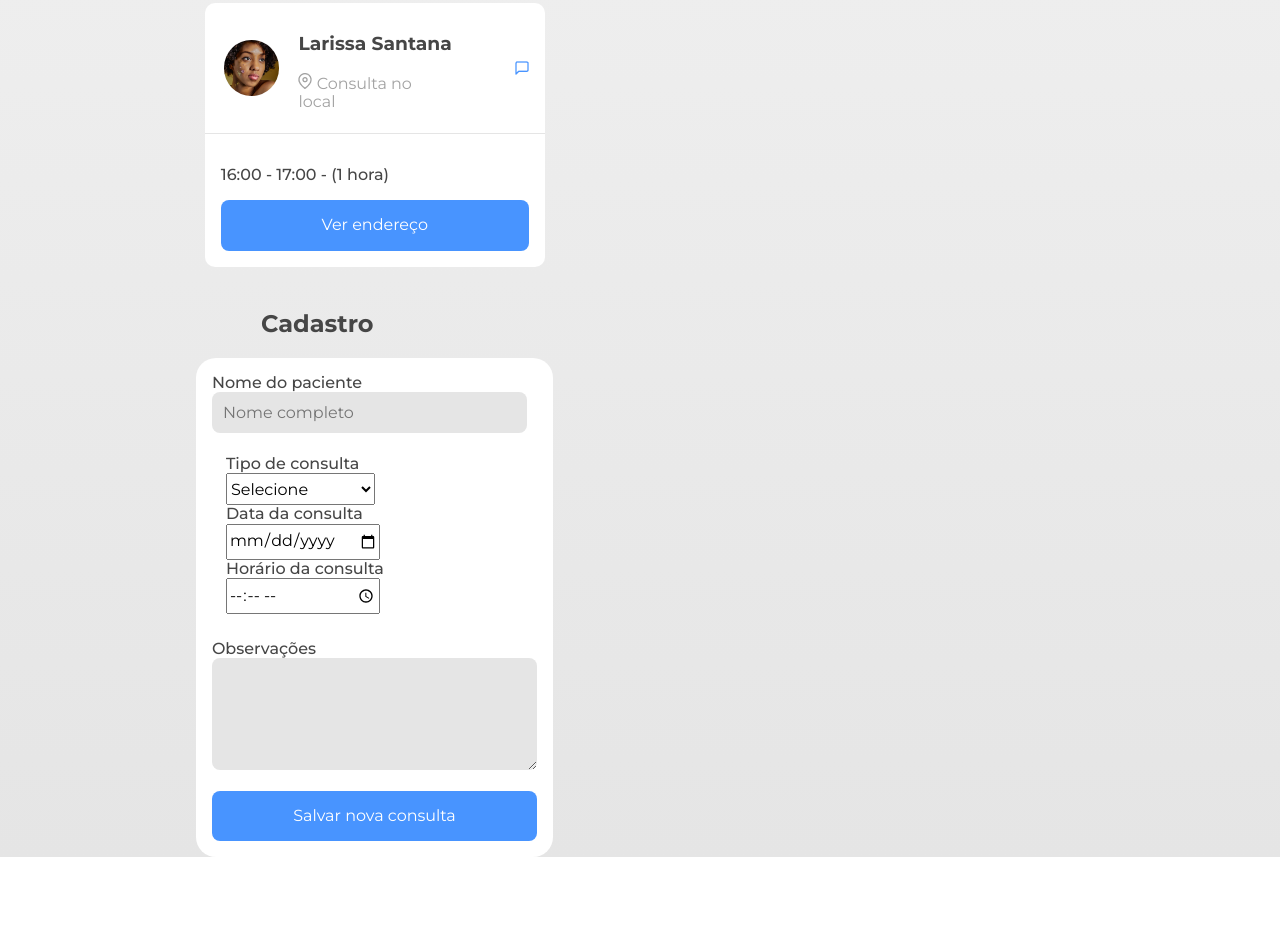
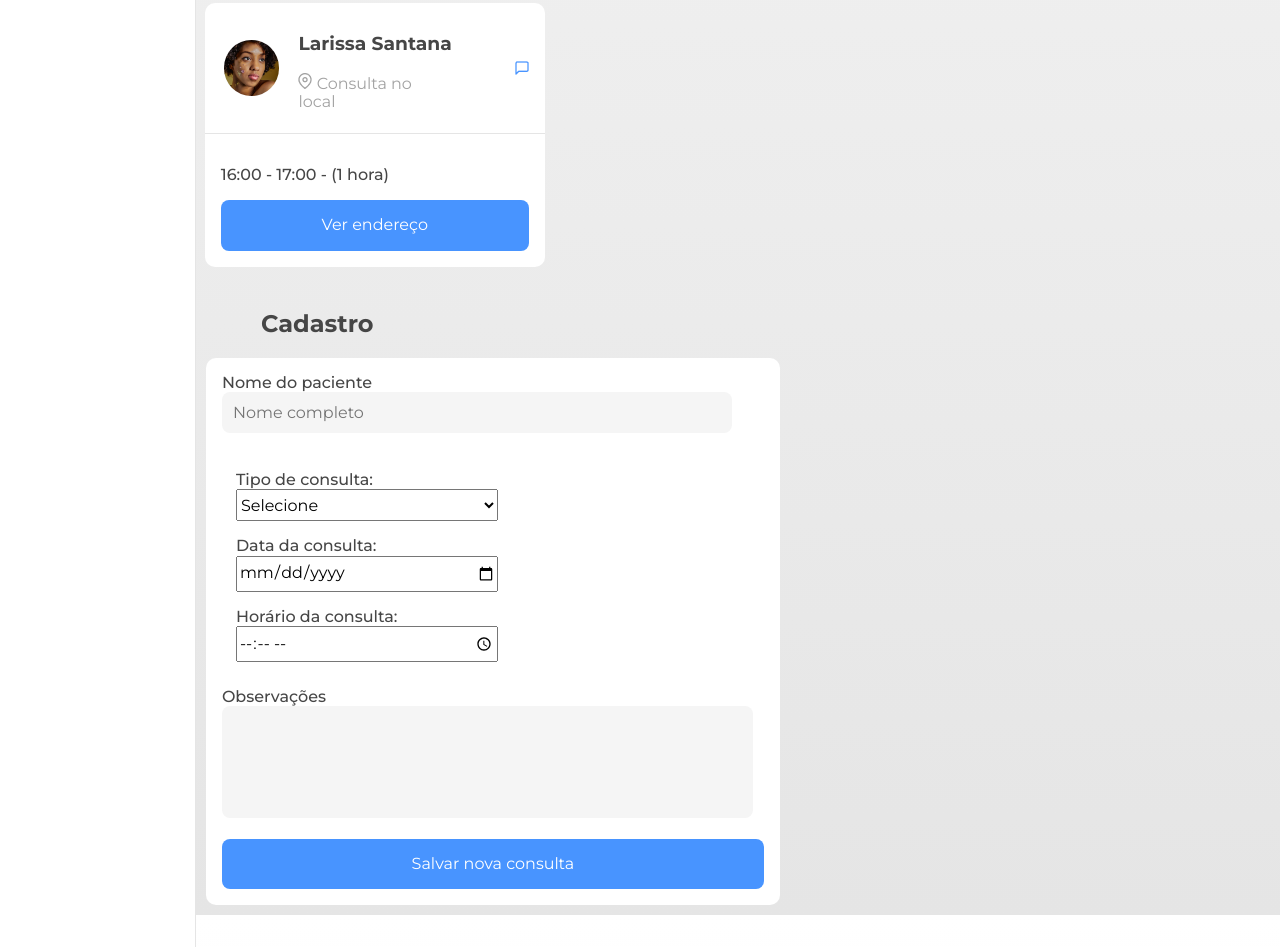
Before and after one commit to Eridhonson/-7DaysOfCode-Responsividade, a plain HTML site: page index.html in a window 1280 px wide. Shown: the part 1652-2599 px from the top of the page. Before the commit the page ends 2509 px from the top, so only its background shows below. Drawn offline with Linux system fonts and the light colour scheme.

Commit message:
#7DaysOfCode - Responsividade 7/7: Deploy da página

```diff
--- a/assets/css/devices/media.css
+++ b/assets/css/devices/media.css
@@ -43,7 +43,7 @@
         margin-top: 0;
     }
     .nav {
-        height: 100vh;
+        height: 100%;
         display: flex;
         flex-direction: column;
         position: relative;
@@ -89,6 +89,6 @@
 
 @media (min-width: 800px) {
     .form {
-        width: 30%;
+        width: 50%;
     }
 }
--- a/assets/css/layout/form.css
+++ b/assets/css/layout/form.css
@@ -1,8 +1,8 @@
 .form {
-    /* width: 30%; */
+    margin: 10px;
     padding: 1rem;
     background-color: #fff;
-    border-radius: 20px;
+    border-radius: 10px;
 }
 .form__area {
     display: flex;
@@ -12,7 +12,14 @@
     gap: 1rem;
 }
 .campo {
-
+    margin-top: 1rem;
+    display: flex;
+    flex-direction: column;
+    justify-items: space-between;
+    justify-content: space-between;
+}
+textarea {
+    resize: none;
 }
 fieldset {
     border: none;
@@ -24,35 +31,27 @@ fieldset {
 }
 .campo__name {
     /* Enabled */
-    background-color: var(--almost-gray);
+    background-color: whitesmoke;
     padding: .7rem;
     border: none;
+    border-color: #fff;
     border-radius: 8px;
     width: 90%;
 }
 .campo__name:hover {
     /* Hover */
-    background-color: var(--gray);
+    background-color: var(--almost-gray);
 }
-.campo__name:focus {
-    /* Focused */
-    border-color: var(--light-blue);
-}
-.campo__name::grammar-error {
-    /* Error */
-    border-color: red;
-}
-
 .obs {
     border: none;
     border-radius: 8px;
     width: 95%;
     height: 6rem;
-    background-color: var(--almost-gray);
+    background-color: whitesmoke;
     padding: .5rem;
 }
 .obs:hover {
-    background-color: var(--gray);
+    background-color: var(--almost-gray);
 }
 select,
 input[type=date],
@@ -60,3 +59,6 @@ input[type=time] {
     width: 50%;
     height: 2rem;
 }
+select {
+    width: 51%;
+}
--- a/index.html
+++ b/index.html
@@ -223,13 +223,13 @@
 <h2 class="form__title">Cadastro</h2>
 <section class="form">
     <form class="form__area" action="">
-            <div class="campo">
+            <div class="camponame">
                 <label for="">Nome do paciente <br></label>
                 <input class="campo__name" type="text" name="name" id="name" placeholder="Nome completo" required>
             </div>
         <fieldset class="group">
             <div class="campo">
-                <label class="ltipo" for="tipo">Tipo de consulta <br></label>
+                <label class="ltipo" for="tipo">Tipo de consulta:</label>
                 <select name="tipo" id="tipo" required>
                     <option value="" selected disabled>Selecione</option>
                     <option value="">Consulta remota</option>
@@ -237,15 +237,15 @@
                 </select>
             </div>
             <div class="campo">
-                <label class="ldata" for="data">Data da consulta <br></label>
+                <label class="ldata" for="data">Data da consulta:</label>
                 <input type="date" name="data" id="data" required>
             </div>
             <div class="campo">
-                <label class="lhorario" for="horario">Horário da consulta <br></label>
+                <label class="lhorario" for="horario">Horário da consulta:</label>
                 <input type="time" name="horario" id="horario" required>
             </div>
         </fieldset>
-        <div class="campo">
+        <div class="campoarea">
             <label for="obs">Observações <br></label>
             <textarea class="obs" name="obs" id="obs" placeholder=""></textarea>
         </div>
```
